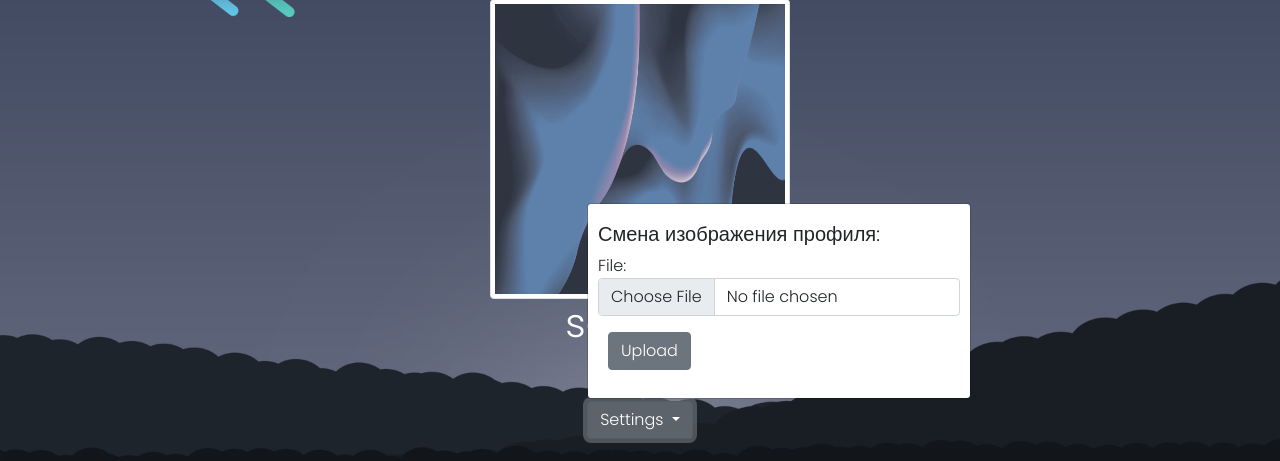
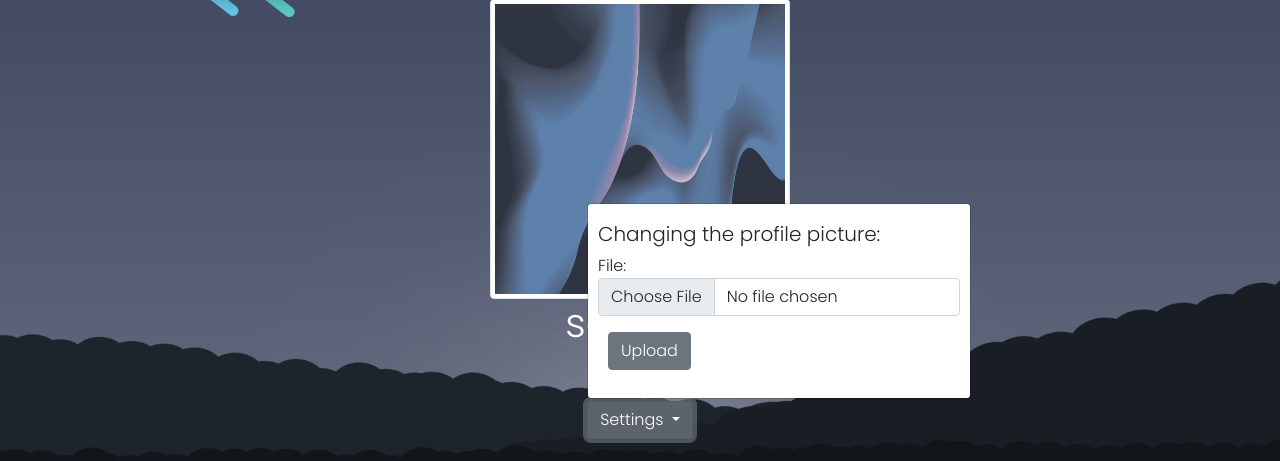
Before and after one commit to KOSTEN19/colossus, a Django app: page /profile/ in a window 1280 px wide, after a click on "Settings". Shown: the part 203-664 px from the top of the page. Run offline with Django 4.2, Linux system fonts and the light colour scheme; the visitor is signed in with stand-in values (Sample User, id 1); data comes from the database, SQL or seed files in the repository; some libraries are stand-ins or nearby versions; some web fonts are replaced.

Commit message:
Update profile.html

```diff
--- a/website/templates/profile.html
+++ b/website/templates/profile.html
@@ -27,7 +27,7 @@
 
           <li>
               <form method="post" enctype="multipart/form-data" action="/profile/" style="padding:10px">
-                <h5>Смена изображения профиля:</h5>
+                <h5>Changing the profile picture:</h5>
                 {% csrf_token %}
                 <p><span for='id_username'> File:   </span>
                     <label for="formFile" class="form-label"></label>
```
